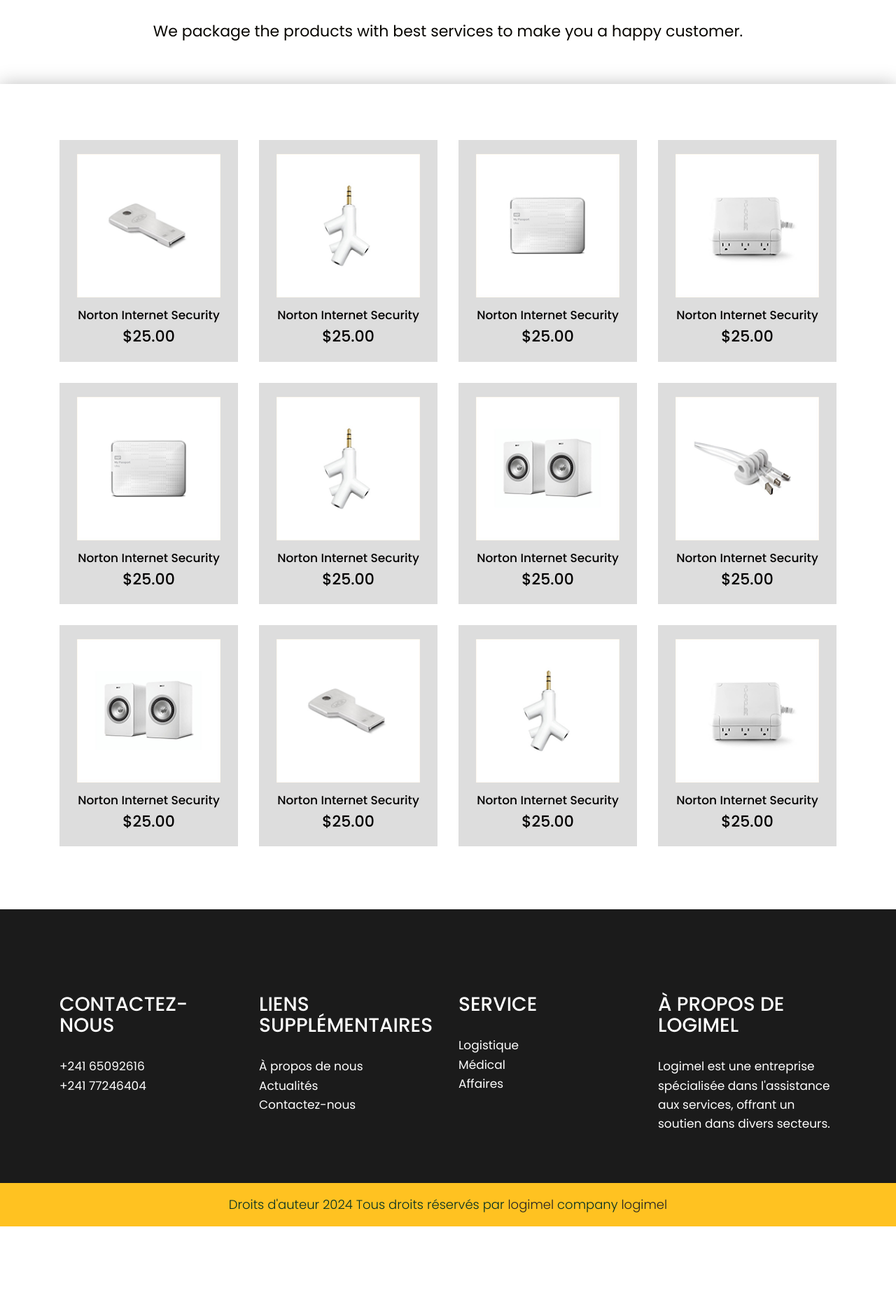
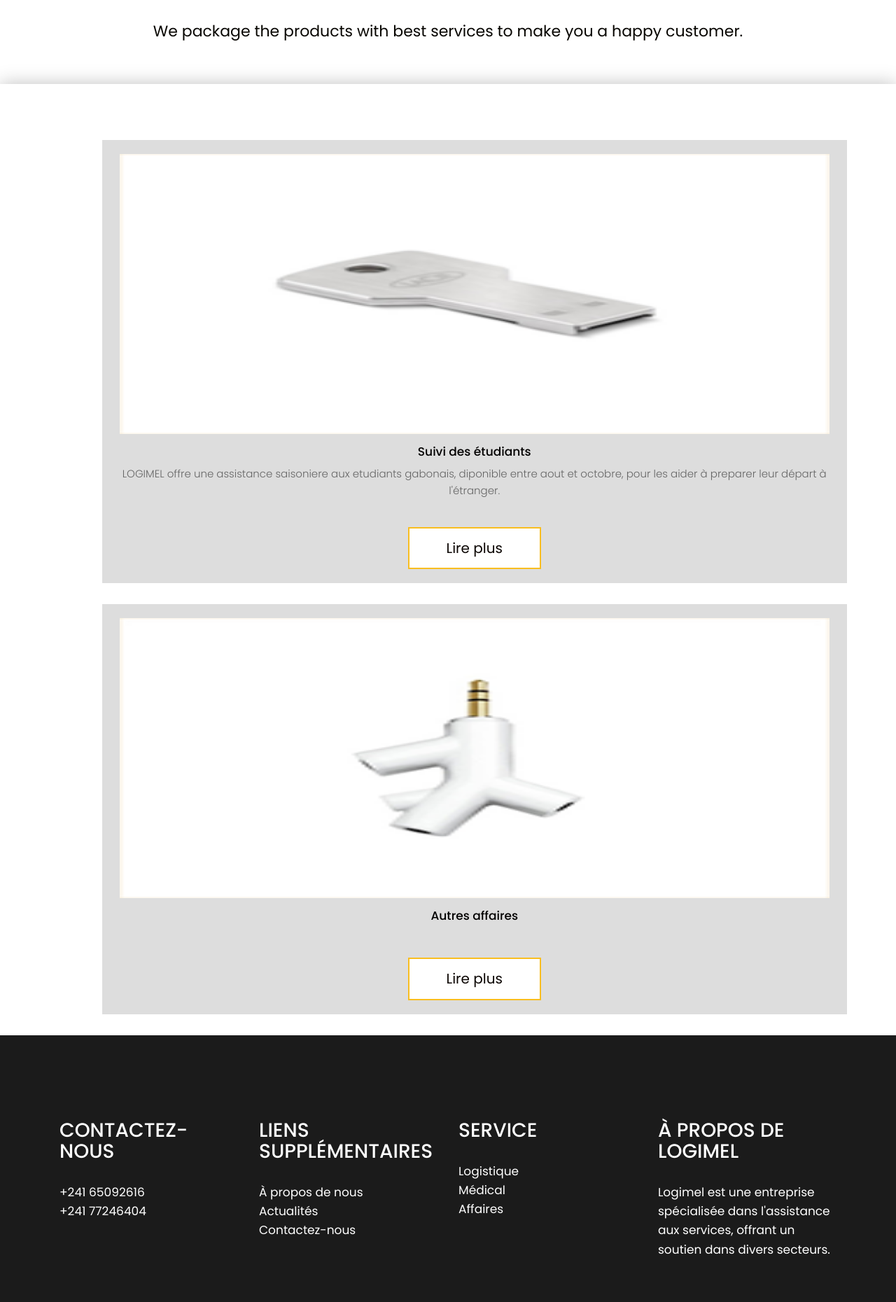
Before and after one commit to logimelTech/logimel_site_web, a Django app: page /nos_service/affaire/ in a window 1280 px wide. Shown: the part 424-2284 px from the top of the page at 70% size. Before the commit the page ends 2176 px from the top, so only its background shows below. Run offline with Django 5.2, Linux system fonts and the light colour scheme; some libraries are stand-ins or nearby versions.

Commit message:
changement des images

```diff
--- a/application_logimel/templates/services/affaire.html
+++ b/application_logimel/templates/services/affaire.html
@@ -33,92 +33,30 @@
       <div class="product-bg">
          <div class="product-bg-white">
          <div class="container">
-            <div class="row">
-               <div class="col-xl-3 col-lg-3 col-md-6 col-sm-12">
-                  <div class="product-box">
-                     <i><img src="{% static 'assets/icon/p1.png' %}"/></i>
-                     <h3>Norton Internet Security</h3>
-                     <span>$25.00</span>
+            <div class="row" style="padding-left: 5%; display: block;">
+               <div>
+                  <div class="product-box" style="margin-left: 20px;">
+                     <i><img style="height: 400px;" src="{% static 'assets/icon/p1.png' %}"/></i>
+                     <h3>Suivi des étudiants</h3>
+                     <p>LOGIMEL offre une assistance saisoniere aux etudiants gabonais,
+                        diponible entre aout et octobre, pour les aider à preparer leur départ à l'étranger.
+                     </p>
+                     <div class="col-md-12">
+                        <a class="read-more {% if request.path == '/nos_service/medical/' %}active{% endif %}" href="{% url 'medical' %}">Lire plus</a>
+                     </div>
                   </div>
                </div>
-               <div class="col-xl-3 col-lg-3 col-md-6 col-sm-12">
-                  <div class="product-box">
-                     <i><img src="{% static 'assets/icon/p2.png' %}"/></i>
-                     <h3>Norton Internet Security</h3>
-                     <span>$25.00</span>
+               <div>
+                  <div class="product-box" style="margin-left: 20px;">
+                     <i><img style="height: 400px;" src="{% static 'assets/icon/p2.png' %}"/></i>
+                     <h3>Autres affaires</h3>
+                     <div class="col-md-12">
+                        <a class="read-more {% if request.path == '/nos_service/medical/' %}active{% endif %}" href="{% url 'medical' %}">Lire plus</a>
+                     </div>
                   </div>
                </div>
-               <div class="col-xl-3 col-lg-3 col-md-6 col-sm-12">
-                  <div class="product-box">
-                     <i><img src="{% static 'assets/icon/p3.png' %}"/></i>
-                     <h3>Norton Internet Security</h3>
-                     <span>$25.00</span>
-                  </div>
-               </div>
-               <div class="col-xl-3 col-lg-3 col-md-6 col-sm-12">
-                  <div class="product-box">
-                     <i><img src="{% static 'assets/icon/p4.png' %}"/></i>
-                     <h3>Norton Internet Security</h3>
-                     <span>$25.00</span>
-                  </div>
-               </div>
-               <div class="col-xl-3 col-lg-3 col-md-6 col-sm-12">
-                  <div class="product-box">
-                     <i><img src="{% static 'assets/icon/p5.png' %}"/></i>
-                     <h3>Norton Internet Security</h3>
-                     <span>$25.00</span>
-                  </div>
-               </div>
-               <div class="col-xl-3 col-lg-3 col-md-6 col-sm-12">
-                  <div class="product-box">
-                     <i><img src="{% static 'assets/icon/p2.png' %}"/></i>
-                     <h3>Norton Internet Security</h3>
-                     <span>$25.00</span>
-                  </div>
-               </div>
-               <div class="col-xl-3 col-lg-3 col-md-6 col-sm-12">
-                  <div class="product-box">
-                     <i><img src="{% static 'assets/icon/p6.png' %}"/></i>
-                     <h3>Norton Internet Security</h3>
-                     <span>$25.00</span>
-                  </div>
-               </div>
-               <div class="col-xl-3 col-lg-3 col-md-6 col-sm-12">
-                  <div class="product-box">
-                     <i><img src="{% static 'assets/icon/p7.png' %}"/></i>
-                     <h3>Norton Internet Security</h3>
-                     <span>$25.00</span>
-                  </div>
-               </div>
-               <div class="col-xl-3 col-lg-3 col-md-6 col-sm-12">
-                  <div class="product-box">
-                     <i><img src="{% static 'assets/icon/p6.png' %}"/></i>
-                     <h3>Norton Internet Security</h3>
-                     <span>$25.00</span>
-                  </div>
-               </div>
-               <div class="col-xl-3 col-lg-3 col-md-6 col-sm-12">
-                  <div class="product-box">
-                     <i><img src="{% static 'assets/icon/p1.png' %}"/></i>
-                     <h3>Norton Internet Security</h3>
-                     <span>$25.00</span>
-                  </div>
-               </div>
-               <div class="col-xl-3 col-lg-3 col-md-6 col-sm-12">
-                  <div class="product-box">
-                     <i><img src="{% static 'assets/icon/p2.png' %}"/></i>
-                     <h3>Norton Internet Security</h3>
-                     <span>$25.00</span>
-                  </div>
-               </div>
-               <div class="col-xl-3 col-lg-3 col-md-6 col-sm-12">
-                  <div class="product-box">
-                     <i><img src="{% static 'assets/icon/p4.png' %}"/></i>
-                     <h3>Norton Internet Security</h3>
-                     <span>$25.00</span>
-                  </div>
-               </div>
-               </div>
+
+
             </div>
          </div>
 
--- a/application_logimel/templates/services/logistique.html
+++ b/application_logimel/templates/services/logistique.html
@@ -61,7 +61,7 @@
                </div>
                <div>
                   <div class="product-box">
-                     <i><img style="margin-bottom: 20px;" src="{% static 'assets/images/transport2.jpeg' %}"/></i>
+                     <i><img style="margin-bottom: 20px;" src="{% static 'assets/images/transport3.jpg' %}"/></i>
                      <p style="text-align: justify; width: 100%; margin-left: 20px;">
                         LOGIMEL ne se contente pas de gérer la logistique générale; elle prend également
                         en compte les besoins spécifiques de chaque commerçants. Ce service personnalisé inclut: <br>
--- a/application_logimel/templates/services/medical.html
+++ b/application_logimel/templates/services/medical.html
@@ -55,7 +55,7 @@
                </div>
                <div>
                   <div class="product-box">
-                     <i><img style="margin-bottom: 20px;" src="{% static 'assets/images/images2.jpeg' %}"/></i>
+                     <i><img style="margin-bottom: 20px;" src="{% static 'assets/images/medical.webp' %}"/></i>
                      <p style="text-align: justify; width: 100%; margin-left: 20px;">
                         LOGIMEL s'assure que vous bénéficiez d'un suivi médical continu dans ces pays.
                         Grace à ses partenariats avec plusieurs hopiteaux, l'entreprise peut organiser des consultations
```
Also changed, not shown: static/assets/images/images2.jpeg (deleted), static/assets/images/medical.webp (added), static/assets/images/transport3.jpg (added).
